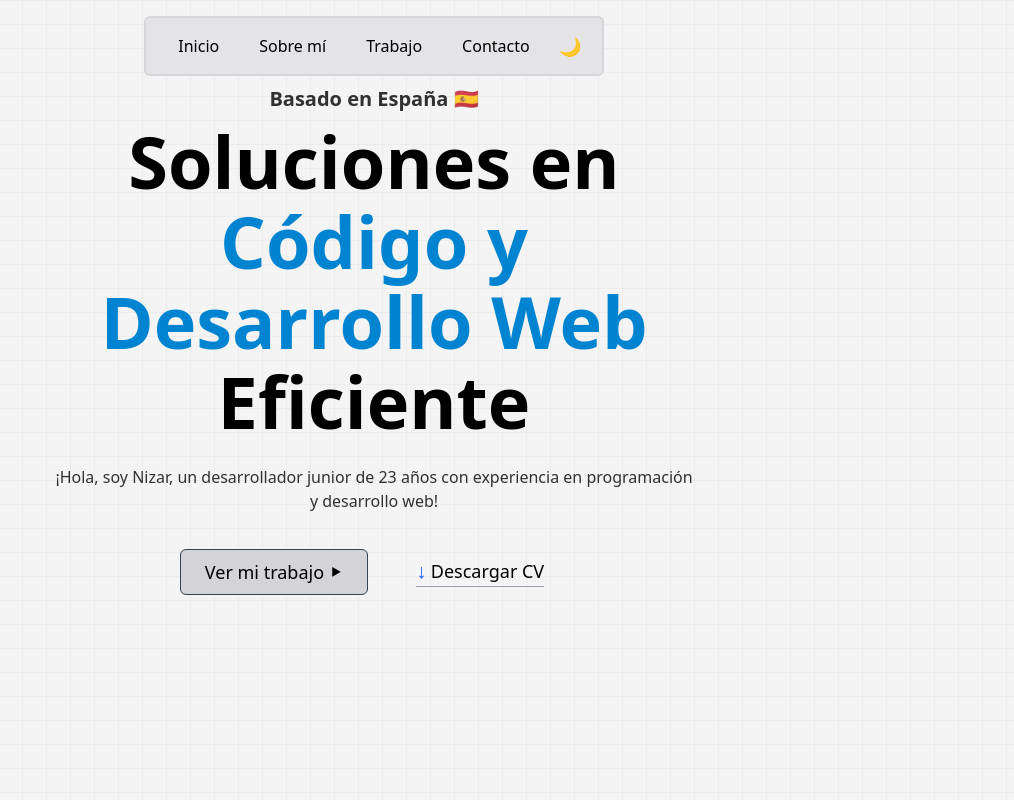
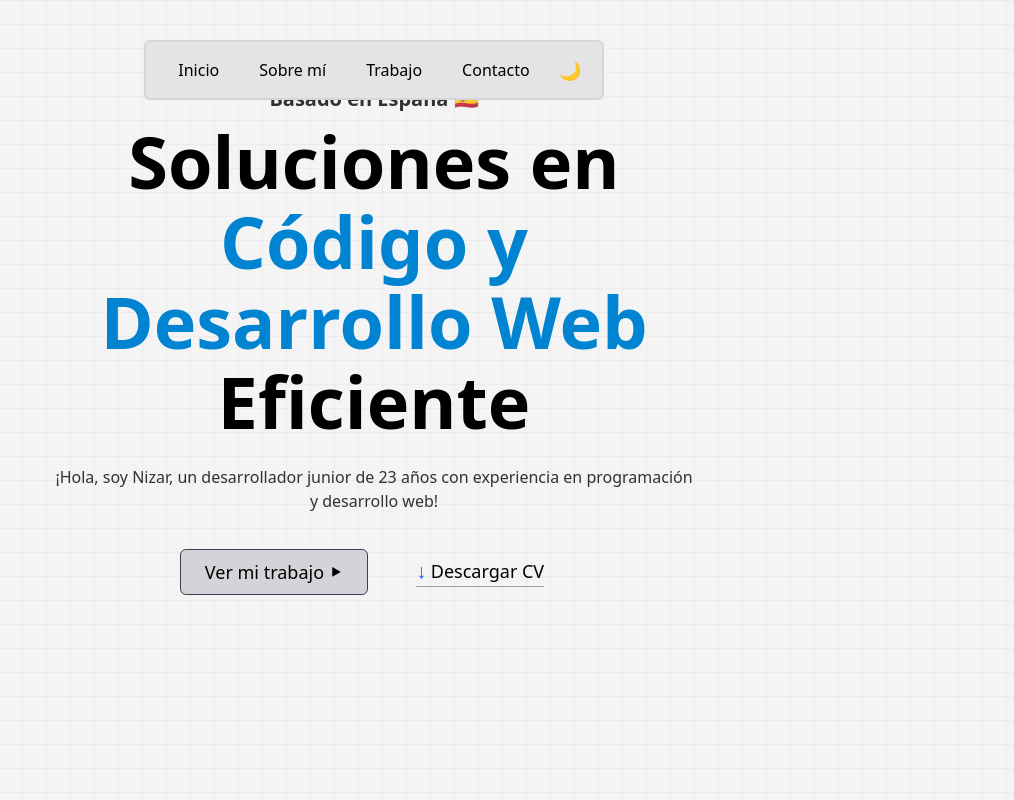
Before and after one commit to MrChnaydar/Portfolio, a website: page src/pages/index.html in a window 1280 px wide. Shown: the top 800 px of the page, without its empty margins (266-1280 px from the left). Drawn offline with Linux system fonts and the light colour scheme.

Commit message:
Final changes

```diff
--- a/src/pages/index.html
+++ b/src/pages/index.html
@@ -47,7 +47,7 @@
 
   <body class="relative w-1/2">
     <header
-      class="flex flex-col items-center justify-between p-4 z-2 fixed top-0 left-0 right-0"
+      class="flex flex-col items-center justify-between p-10 z-2 fixed top-0 left-0 right-0"
     >
       <nav
         class="flex justify-center gap-10 px-8 py-4 border-2 font-medium border-zinc-300/80 bg-zinc-200 dark:bg-zinc-900 dark:border-zinc-700/80 rounded-md"
```
Also changed, not shown: src/styles/output.css.
